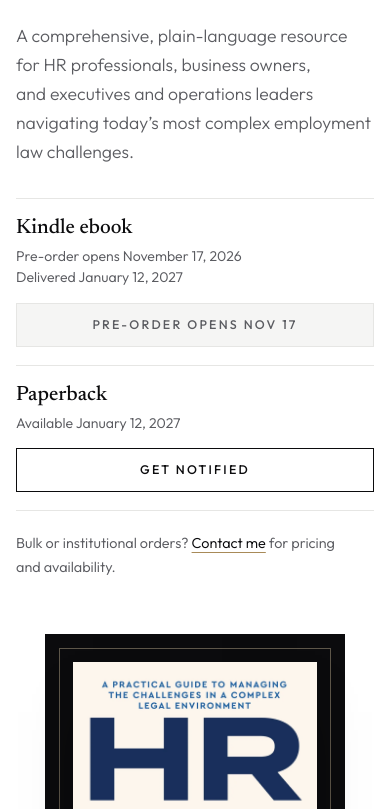
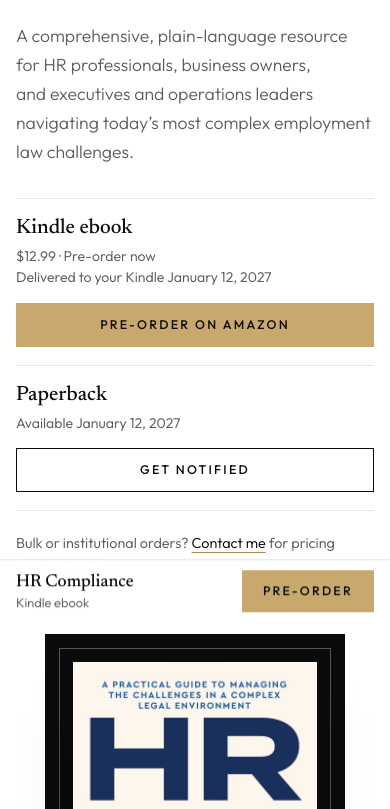
Before and after one commit to bmiller085/brandonmiller.co, a plain HTML site: page book.html in a window 390 px wide. Shown: the part 291-1100 px from the top of the page. Drawn offline with Linux system fonts and the light colour scheme.

Commit message:
Turn on ebook pre-order: Amazon link, $12.99 price, and updated launch copy
- Book page: gold Pre-order on Amazon button, price, and Kindle delivery date;
  the mobile pre-order bar now appears
- Home: Pre-order the ebook is the main button; release strip shows price
- Thank-you page: Pre-order the ebook as the next step
- Launch list copy and timeline updated; book offer added to search data

Co-Authored-By: Claude Opus 5.5 <noreply@anthropic.com>
Claude-Session: https://claude.ai/code/session_01Rg33Zkzo93K3TU5ieDGzB3

```diff
--- a/book.html
+++ b/book.html
@@ -4,13 +4,13 @@
   <meta charset="utf-8">
   <meta name="viewport" content="width=device-width, initial-scale=1">
   <title>HR Compliance: A Practical Guide | Brandon Miller</title>
-  <meta name="description" content="HR Compliance: A Practical Guide to Managing the Challenges in a Complex Legal Environment. A plain-language resource for HR professionals, business owners, and executives. Ebook pre-order starts November 17, 2026.">
+  <meta name="description" content="HR Compliance: A Practical Guide to Managing the Challenges in a Complex Legal Environment. A plain-language resource for HR professionals, business owners, and executives. Kindle ebook available for pre-order now; release day is January 12, 2027.">
   <link rel="canonical" href="https://www.brandonmiller.co/book">
   <meta name="theme-color" content="#ffffff">
   <meta property="og:type" content="website">
   <meta property="og:site_name" content="Brandon Miller">
   <meta property="og:title" content="HR Compliance: A Practical Guide | Brandon Miller">
-  <meta property="og:description" content="HR Compliance: A Practical Guide to Managing the Challenges in a Complex Legal Environment. A plain-language resource for HR professionals, business owners, and executives. Ebook pre-order starts November 17, 2026.">
+  <meta property="og:description" content="HR Compliance: A Practical Guide to Managing the Challenges in a Complex Legal Environment. A plain-language resource for HR professionals, business owners, and executives. Kindle ebook available for pre-order now; release day is January 12, 2027.">
   <meta property="og:url" content="https://www.brandonmiller.co/book">
   <meta property="og:image" content="https://www.brandonmiller.co/assets/img/og-image.png">
   <meta name="twitter:card" content="summary_large_image">
@@ -21,7 +21,7 @@
   <link rel="preload" href="/assets/fonts/newsreader.woff2" as="font" type="font/woff2" crossorigin>
   <link rel="stylesheet" href="/assets/css/site.css">
   <script src="/assets/js/site.js" defer></script>
-  <script type="application/ld+json">{"@context": "https://schema.org", "@type": "Book", "name": "HR Compliance: A Practical Guide to Managing the Challenges in a Complex Legal Environment", "author": {"@type": "Person", "name": "Brandon Miller", "url": "https://www.brandonmiller.co/about"}, "image": "https://www.brandonmiller.co/assets/img/cover.webp", "url": "https://www.brandonmiller.co/book", "datePublished": "2027-01-12", "bookFormat": "https://schema.org/EBook", "inLanguage": "en"}</script>
+  <script type="application/ld+json">{"@context": "https://schema.org", "@type": "Book", "name": "HR Compliance: A Practical Guide to Managing the Challenges in a Complex Legal Environment", "author": {"@type": "Person", "name": "Brandon Miller", "url": "https://www.brandonmiller.co/about"}, "image": "https://www.brandonmiller.co/assets/img/cover.webp", "url": "https://www.brandonmiller.co/book", "datePublished": "2027-01-12", "bookFormat": "https://schema.org/EBook", "inLanguage": "en", "offers": {"@type": "Offer", "price": "12.99", "priceCurrency": "USD", "availability": "https://schema.org/PreOrder", "url": "https://www.amazon.com/dp/B0HRQZYQR8"}}</script>
 </head><body>
   <a class="skip-link" href="#main">Skip to content</a>
   <header class="site-header">
@@ -57,8 +57,8 @@
           <p class="lede">A comprehensive, plain-language resource for HR professionals, business owners, and executives and operations leaders navigating today&rsquo;s most complex employment law challenges.</p>
           <ul class="formats" aria-label="Formats">
             <li>
-              <div><b>Kindle ebook</b><span>Pre-order opens November&nbsp;17, 2026<br>Delivered January&nbsp;12, 2027</span></div>
-              <a class="btn btn-primary" href="#" aria-disabled="true" data-preorder>Pre-order opens Nov&nbsp;17</a>
+              <div><b>Kindle ebook</b><span>$12.99 &middot; Pre-order now<br>Delivered to your Kindle January&nbsp;12, 2027</span></div>
+              <a class="btn btn-primary" href="https://www.amazon.com/dp/B0HRQZYQR8" target="_blank" rel="noopener" data-preorder>Pre-order on Amazon</a>
             </li>
             <li>
               <div><b>Paperback</b><span>Available January&nbsp;12, 2027</span></div>
@@ -139,7 +139,7 @@
           <div>
             <span class="eyebrow">Get the book</span>
             <h2>Join the <em>launch list</em></h2>
-            <p class="lede">Coming soon. Pre-order starts November 17, 2026, and the book is available January 12, 2027. Join the launch list for pre-order news. You&rsquo;ll also get my free self-audit checklist.</p>
+            <p class="lede">The Kindle ebook is available for pre-order now, and the book is out January 12, 2027. Join the launch list for release-day news and the paperback. You&rsquo;ll also get my free self-audit checklist.</p>
             <form class="signup-form" action="https://app.kit.com/forms/10182836/subscriptions" method="post" data-newsletter>
               <label for="email-book">Email address</label>
               <input id="email-book" type="email" name="email_address" placeholder="you@company.com" autocomplete="email" required>
@@ -152,7 +152,7 @@
             <strong>Launch timeline</strong>
             <ul>
               <li class="done">Free self-audit checklist &middot; today</li>
-              <li>Ebook pre-order &middot; Nov 17, 2026</li>
+              <li class="done">Ebook pre-order &middot; open now</li>
               <li>Release day &middot; Jan 12, 2027</li>
             </ul>
           </div>
```
Also changed, not shown: checklist-thanks.html (+1 -1 lines), index.html (+4 -4 lines), 1 other file.
